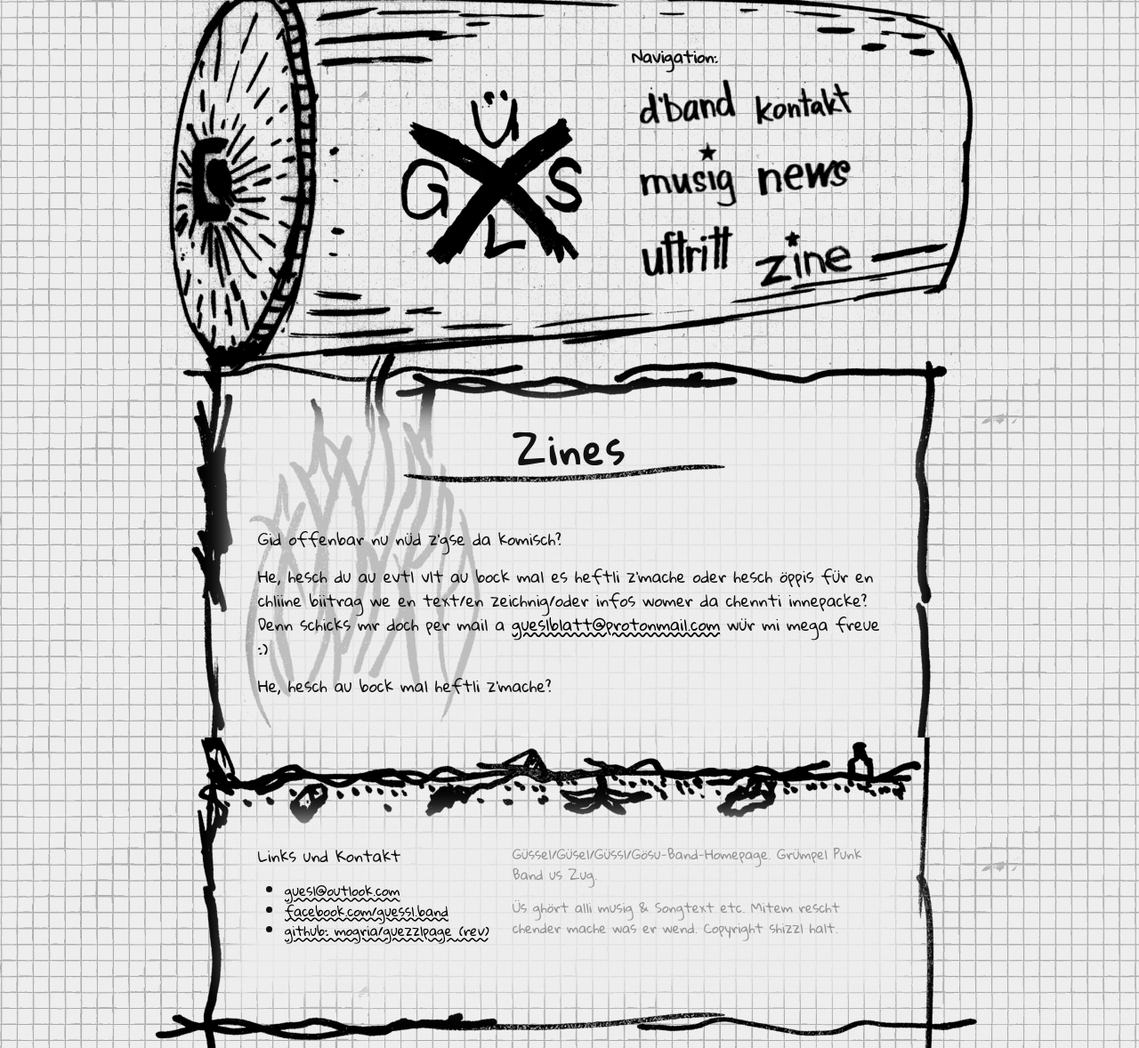
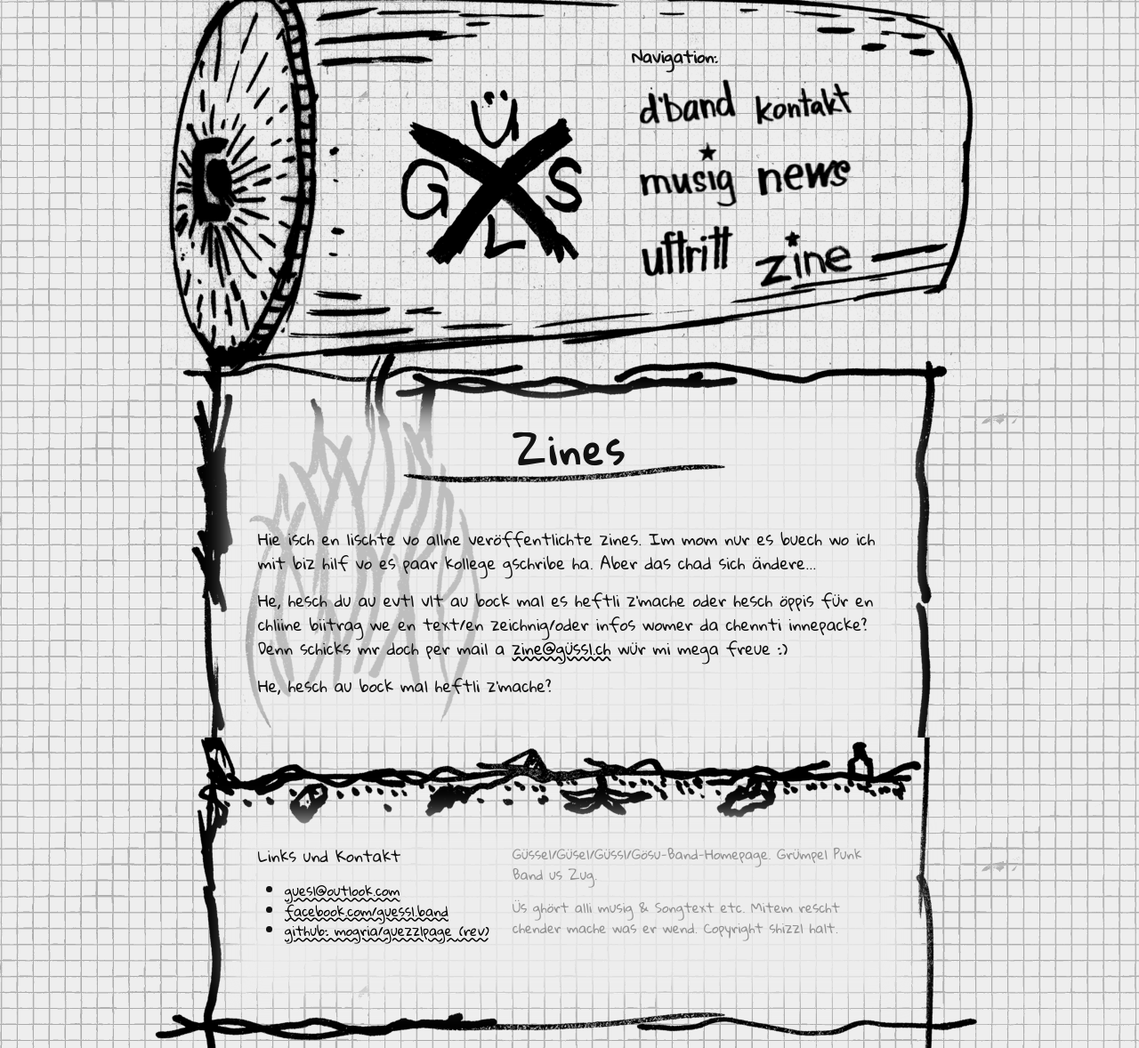
Before and after one commit to mogria/guezzlpage, a Jekyll site: the page built from zines.html, in a window 1280 px wide. Shown: the whole page at 89% size. Built offline with Jekyll 4.4.1, drawn with Linux system fonts in a browser that asks for light colours.

Commit message:
fix mail address in zine section

```diff
--- a/zines.html
+++ b/zines.html
@@ -1,15 +1,15 @@
 ---
 layout: page
 title: Zines
-permalink: /zines/
 has_menu_link: true
 menu_link_image: /img/nav-zine.png
+permalink: /zines/
 ---
 
-<p>Gid offenbar nu nüd z'gse da komisch?</p>
+<p>Hie isch en lischte vo allne veröffentlichte zines. Im mom nur es buech wo ich mit biz hilf vo es paar kollege gschribe ha. Aber das chad sich ändere...</p>
 
 <p>He, hesch du au evtl vlt au bock mal es heftli z'mache oder hesch öppis für en chliine biitrag we en text/en zeichnig/oder infos womer da chennti innepacke? Denn schicks mr doch per mail a
-<a href="mailto:gueslblatt@protonmail.com?subject=GUESLBLATT: ">gueslblatt@protonmail.com</a> wür mi mega freue :)
+<a href="mailto:zine@xn--gssl-0ra.ch?subject=%5BZINE%5D%20">zine@güssl.ch</a> wür mi mega freue :)
 </p>
 
 <p>He, hesch au bock mal heftli z'mache?</p>
```
